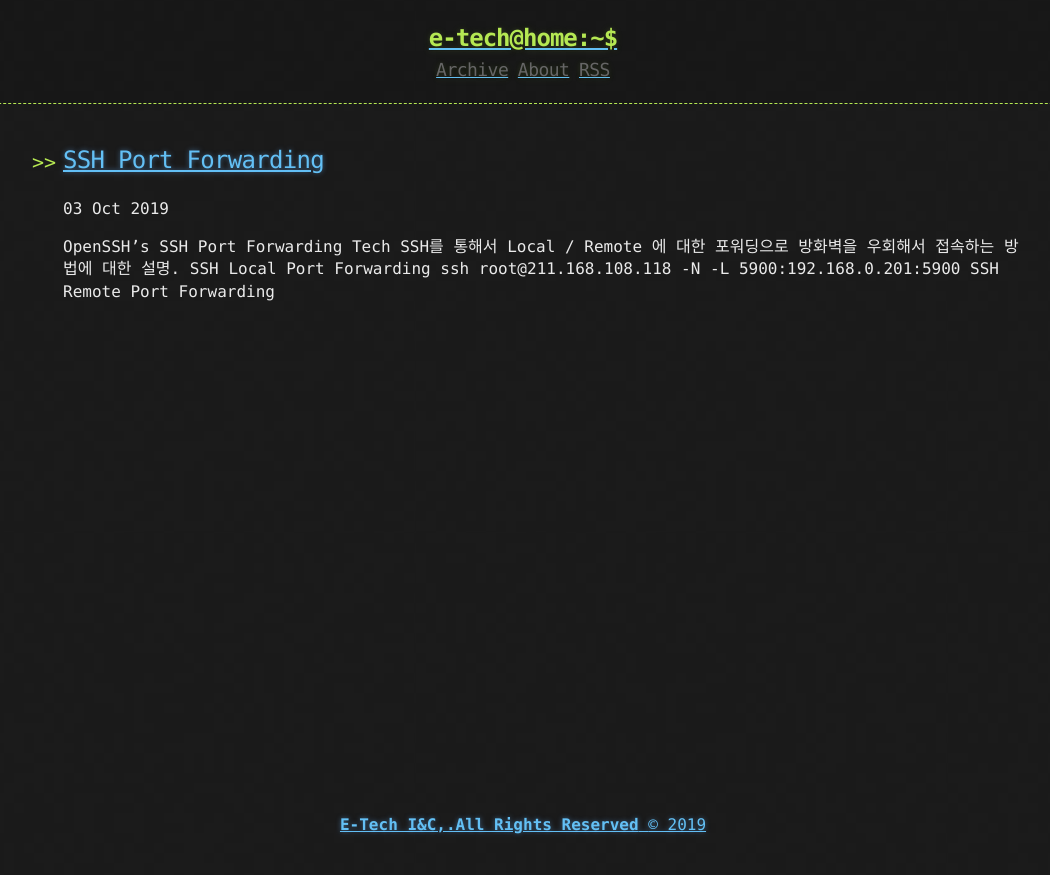
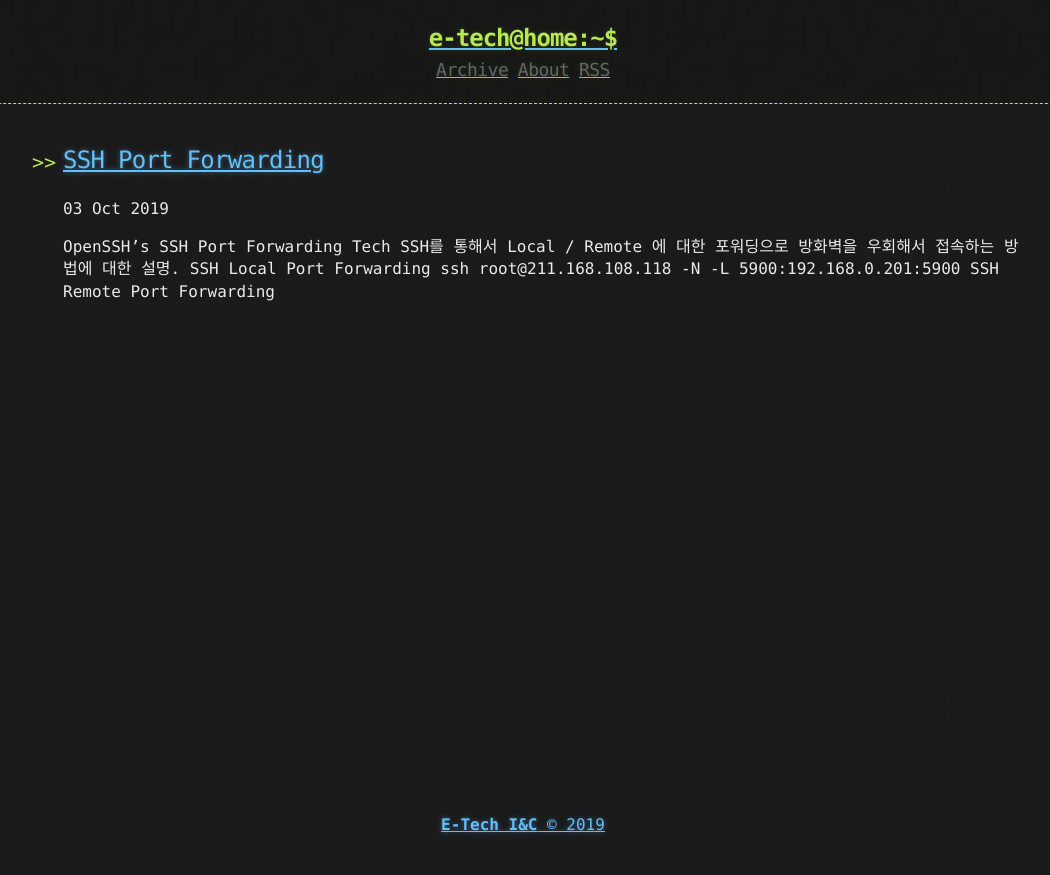
Before and after one commit to e-techinc/etechinc, a Jekyll site: the page built from index.html, in a window 1280 px wide. Shown: the top 875 px of the page, without its empty margins (117-1167 px from the left). Built offline with Jekyll 4.4.1, drawn with Linux system fonts in a browser that asks for light colours; the list of posts is cut into pages by our own code.

Commit message:
Update _config.yml

```diff
--- a/_config.yml
+++ b/_config.yml
@@ -28,5 +28,5 @@ plugins:
   - jekyll-sitemap
 
 # Custom variables
-owner : "E-Tech I&C,.All Rights Reserved"
-year : "Since. 2019.10"
+owner : "E-Tech I&C"
+year : "2019"
```
